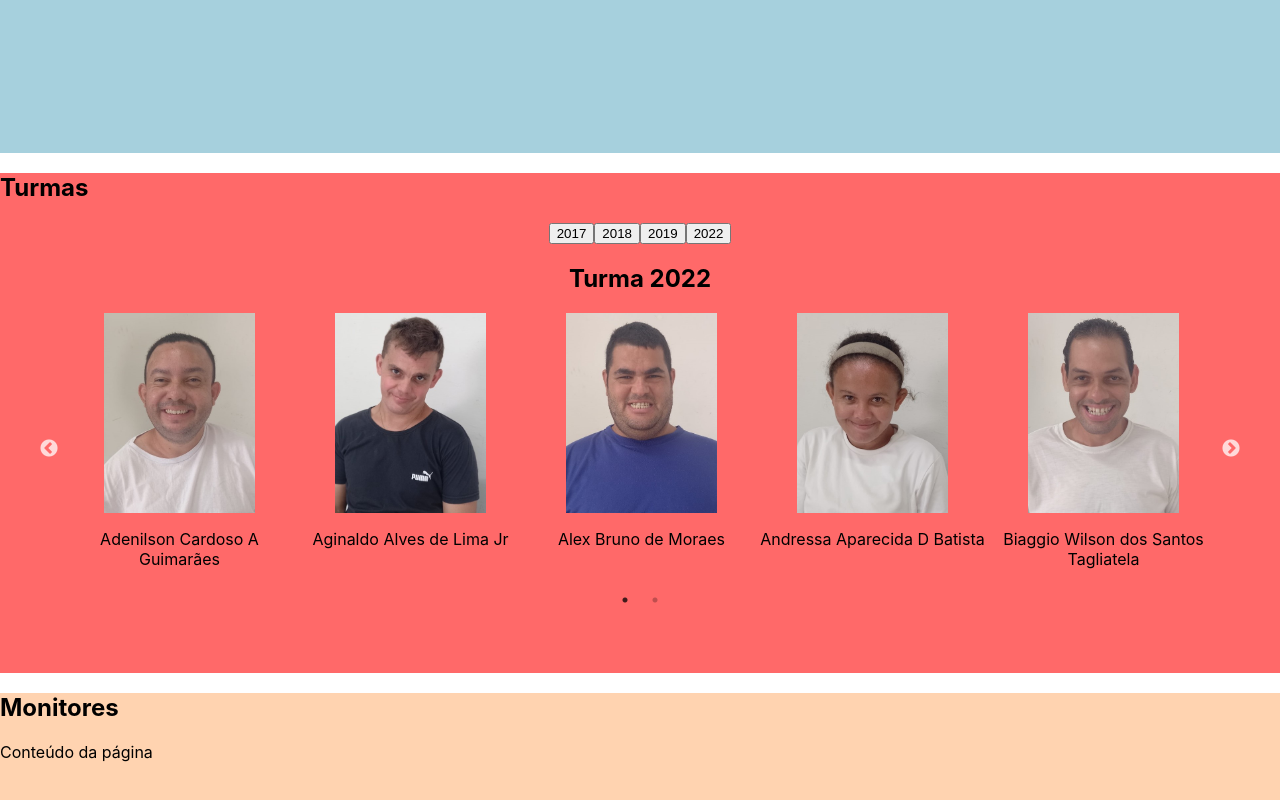
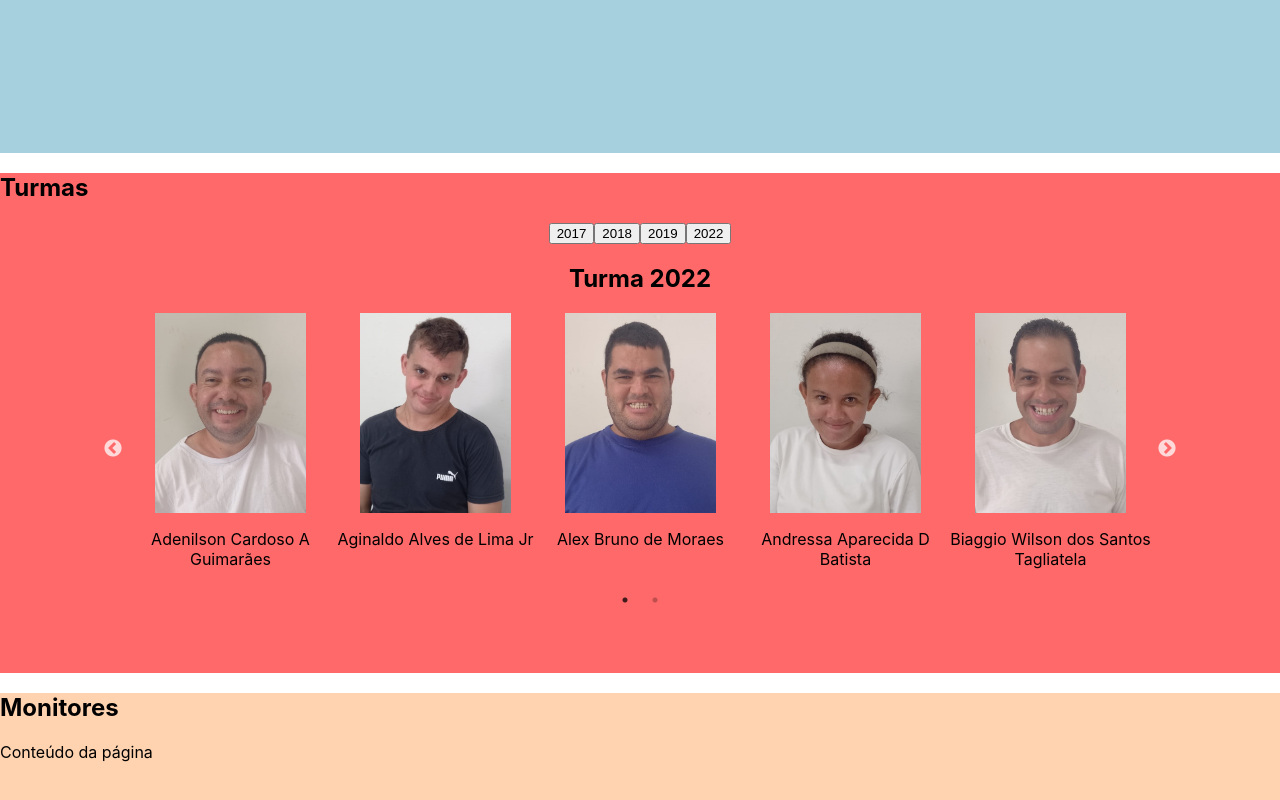
Before and after one commit to pet-ads/apae, a React (Create React App) app: page / in a window 1280 px wide. Shown: the part 1436-2236 px from the top of the page. Built offline with nearby package versions, Linux system fonts and the light colour scheme.

Commit message:
melhorei os cards

```diff
--- a/src/paginas/2-Turmas/TurmasAnteriores.css
+++ b/src/paginas/2-Turmas/TurmasAnteriores.css
@@ -1,5 +1,5 @@
 .CarouselTurma{
-    width: 90%;
+    width: 80%;
     margin: auto;
     text-align: center;
 
--- a/src/paginas/2-Turmas/TurmasAnteriores.js
+++ b/src/paginas/2-Turmas/TurmasAnteriores.js
@@ -15,7 +15,7 @@ function SampleNextArrow(props) {
   return (
     <div
       className={className}
-      style={{ ...style, display: "block"}}
+      style={{ ...style, display: "block" }}
       onClick={onClick}
     />
   );
@@ -26,7 +26,7 @@ function SamplePrevArrow(props) {
   return (
     <div
       className={className}
-      style={{ ...style, display: "block"}}
+      style={{ ...style, display: "block" }}
       onClick={onClick}
     />
   );
@@ -70,53 +70,85 @@ const TurmasAnteriores = () => {
         <button className="Show2022Carousel" onClick={() => handleSlideChange(4)}>2022</button>
       </div>
 
-      <div className={`CarouselTurma2017 ${activeSlide === 1 ? 'active' : ''}`}>
+      <div className={`CarouselTurma2017 TurmaCards ${activeSlide === 1 ? 'active' : ''}`}>
+
         <h2> Turma 2017</h2>
         <Slider {...settings}>
           {turma2017.map((item) => (
+            <div className="CardAluno">
+              <div className="aluno">
+                <div className="foto">
+                  <img src={item.image} alt={item.name} />
+                </div>
+                <div className="nome">
+                  <p>{item.name}</p>
+                </div>
+              </div>
+            </div>
+          ))}
+        </Slider>
+
+      </div>
+
+      <div className={`CarouselTurma2018 ${activeSlide === 2 ? 'active' : ''}`}>
+
+        <h2> Turma 2018</h2>
+        <Slider {...settings}>
+          {turma2018.map((item) => (
+            <div className="CardAluno">
             <div className="aluno">
-              <img src={item.image} alt={item.name} />
-              <p>{item.name}</p>
+              <div className="foto">
+                <img src={item.image} alt={item.name} />
+              </div>
+              <div className="nome">
+                <p>{item.name}</p>
+              </div>
             </div>
+          </div>
           ))}
         </Slider>
       </div>
 
-      <div className={`CarouselTurma2018 ${activeSlide === 2 ? 'active' : ''}`}>
-        <h2> Turma 2018</h2>
+
+      <div className={`CarouselTurma2019 ${activeSlide === 3 ? 'active' : ''}`}>
+        <h2> Turma 2019</h2>
+
         <Slider {...settings}>
-          {turma2018.map((item) => (
+          {turma2019.map((item) => (
+            <div className="CardAluno">
             <div className="aluno">
-              <img src={item.image} alt={item.name} />
-              <p>{item.name}</p>
+              <div className="foto">
+                <img src={item.image} alt={item.name} />
+              </div>
+              <div className="nome">
+                <p>{item.name}</p>
+              </div>
             </div>
+          </div>
+          ))}
+        </Slider>
+
+      </div>
+
+      <div className={`CarouselTurma2022 ${activeSlide === 4 ? 'active' : ''}`}>
+        <h2> Turma 2022</h2>
+
+        <Slider {...settings}>
+          {turma2022.map((item) => (
+            <div className="CardAluno">
+            <div className="aluno">
+              <div className="foto">
+                <img src={item.image} alt={item.name} />
+              </div>
+              <div className="nome">
+                <p>{item.name}</p>
+              </div>
+            </div>
+          </div>
           ))}
         </Slider>
       </div>
 
-      <div className={`CarouselTurma2019 ${activeSlide === 3 ? 'active' : ''}`}>
-        <h2> Turma 2019</h2>
-        <Slider {...settings}>
-          {turma2019.map((item) => (
-            <div className="aluno">
-              <img src={item.image} alt={item.name} />
-              <p>{item.name}</p>
-            </div>
-          ))}
-        </Slider>
-      </div>
-
-      <div className={`CarouselTurma2022 ${activeSlide === 4 ? 'active' : ''}`}>
-        <h2> Turma 2022</h2>
-        <Slider {...settings}>
-          {turma2022.map((item) => (
-            <div className="aluno">
-              <img src={item.image} alt={item.name} />
-              <p>{item.name}</p>
-            </div>
-          ))}
-        </Slider>
-      </div>
 
     </div>
   );
```
